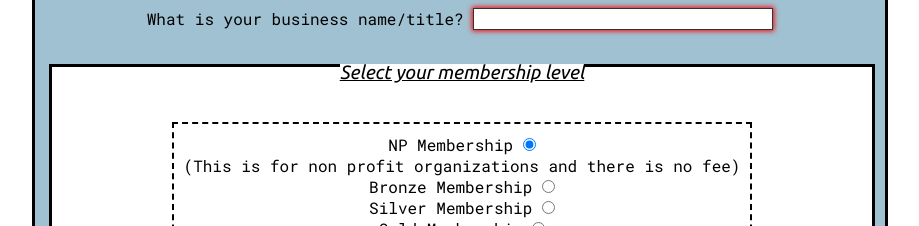
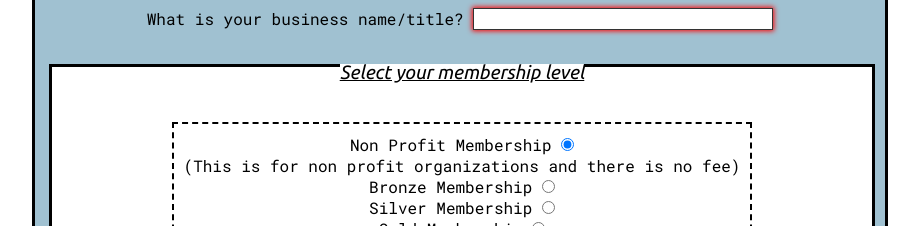
Before and after one commit to gerardorosetti/wdd230, a plain HTML site: page chamber/join.html in a window 1280 px wide. Shown: the part 840-1066 px from the top of the page, without its empty margins (182-1101 px from the left). Drawn offline with Linux system fonts and the light colour scheme.

Commit message:
np to non profit

```diff
--- a/chamber/join.html
+++ b/chamber/join.html
@@ -107,7 +107,7 @@
                                     <legend>Select your membership level</legend>
                                     <div class="radio">
                                         <label>
-                                            NP Membership
+                                            Non Profit Membership
                                             <input type="radio" name="membershipLevel" value="NP" checked >
                                             <br>
                                             (This is for non profit organizations and there is no fee)
```
